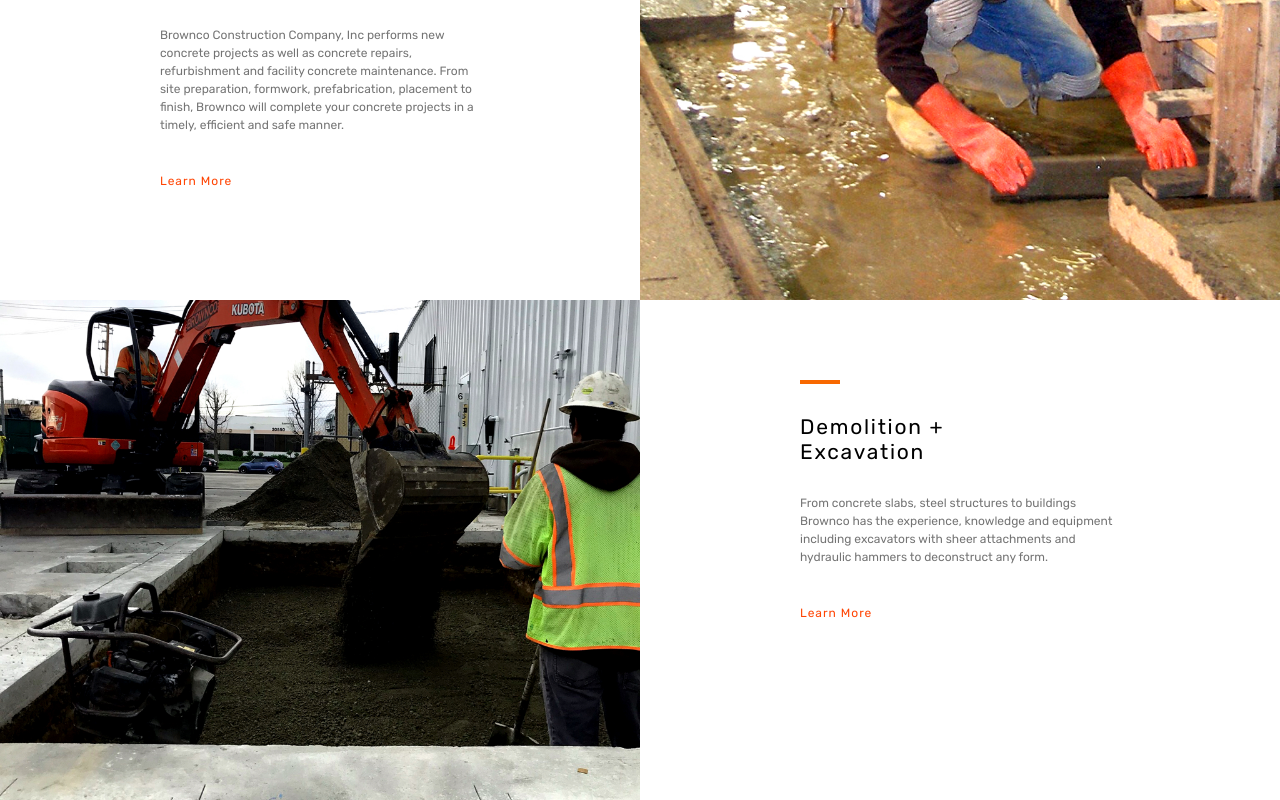
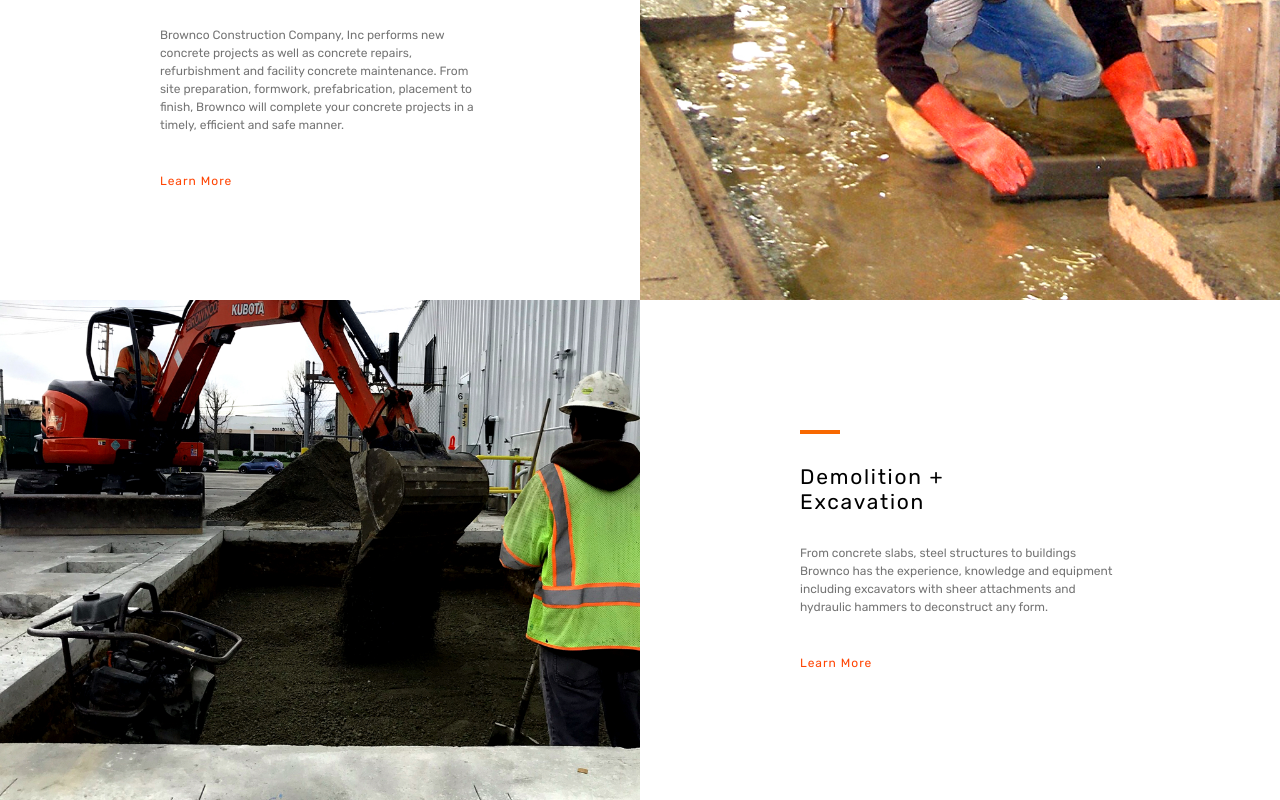
Before and after one commit to Peeas/brownco, a React (Create React App) app in the folder client/: page /#/ in a window 1280 px wide. Shown: the part 1054-1854 px from the top of the page. Built offline with nearby package versions, Linux system fonts and the light colour scheme.

Commit message:
PHASE2-21: bug fix homepage

```diff
--- a/client/src/components/Landing/Landing.module.css
+++ b/client/src/components/Landing/Landing.module.css
@@ -97,7 +97,6 @@
 
 
 .Section2CopyContainer {
-    width: 50%;
     height: 400px;
     display: flex;
     flex-direction: column;
@@ -164,6 +163,15 @@
 
     }
 
+    .Section2CopyContainer {
+        height: 500px;
+        display: flex;
+        flex-direction: column;
+        justify-content: center;
+        display: flex;
+        align-items: center;
+        width: 50%;
+    }
     .SectionImgContainer {
         order: 2;
         width: 50%;
```
